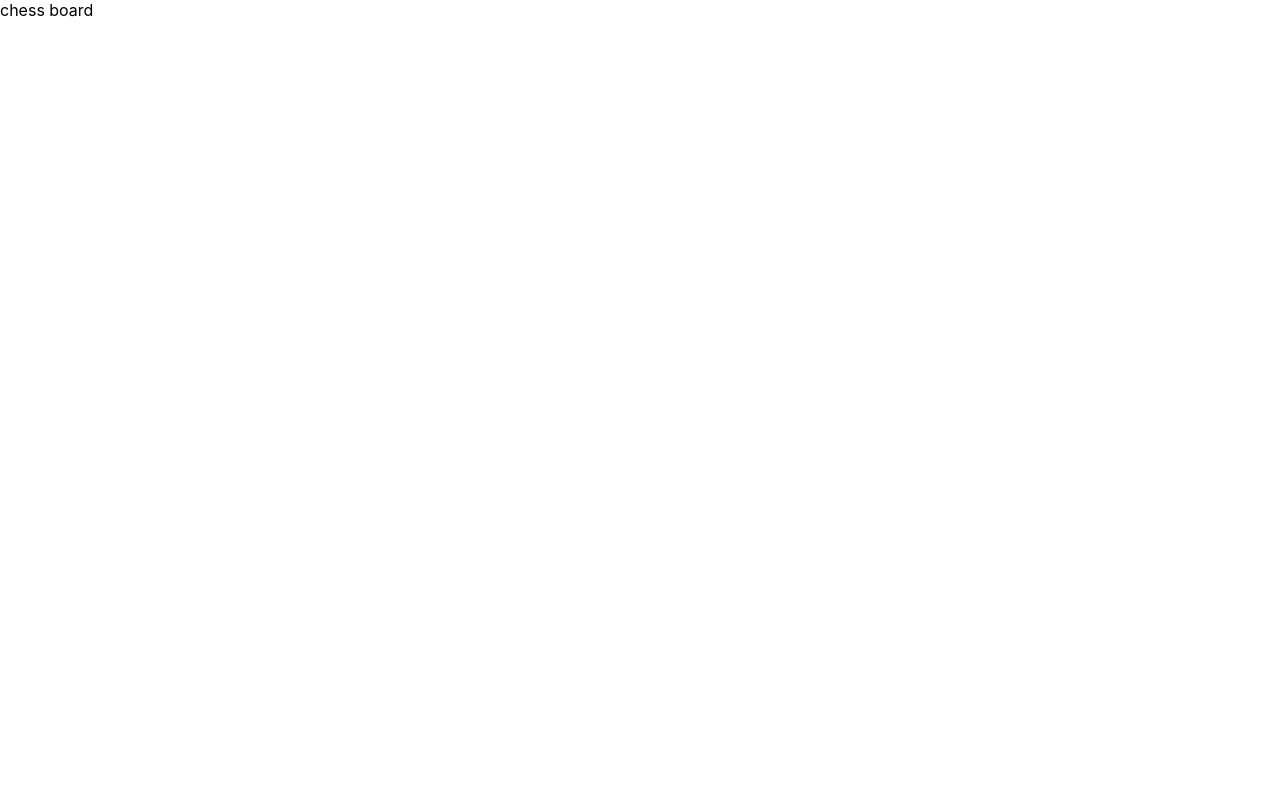
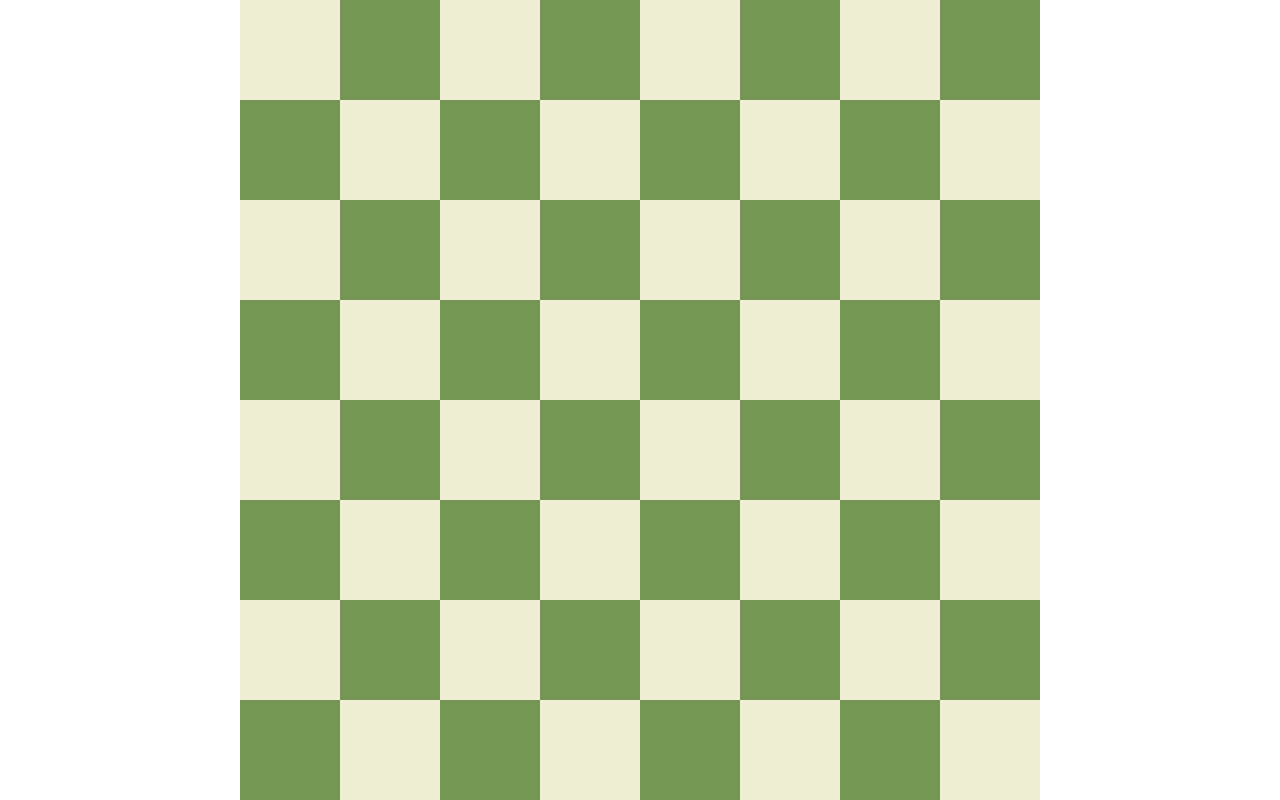
Before and after one commit to estinbramka/chess-v2, a React (Create React App) app in the folder client/: page / in a window 1280 px wide. Built offline with nearby package versions, Linux system fonts and the light colour scheme.

Commit message:
added chessboard component

```diff
--- a/client/src/App.css
+++ b/client/src/App.css
@@ -1,5 +1,8 @@
 .App {
-  text-align: center;
+  display: flex;
+  justify-content: center;
+  align-items: center;
+  height: 100vh;
 }
 
 .App-logo {
@@ -32,6 +35,7 @@
   from {
     transform: rotate(0deg);
   }
+
   to {
     transform: rotate(360deg);
   }
--- a/client/src/App.js
+++ b/client/src/App.js
@@ -1,9 +1,10 @@
 import './App.css';
+import Chessboard from './components/chessboard';
 
 function App() {
   return (
-    <div>
-      chess board
+    <div className='App'>
+      <Chessboard></Chessboard>
     </div>
   );
 }
--- /dev/null
+++ b/client/src/components/chessboard/chessboard-styles.css
@@ -0,0 +1,6 @@
+.chessboard{
+    aspect-ratio: 1/1;
+    width: 100vh;
+    background-image: url('../../assets/chessboard.png');
+    background-size: cover;
+}
--- /dev/null
+++ b/client/src/components/chessboard/index.jsx
@@ -0,0 +1,7 @@
+import './chessboard-styles.css'
+
+export default function Chessboard(){
+    return(
+        <div className="chessboard"></div>
+    );
+}
```
Also changed, not shown: client/src/assets/chessboard.png (added).
